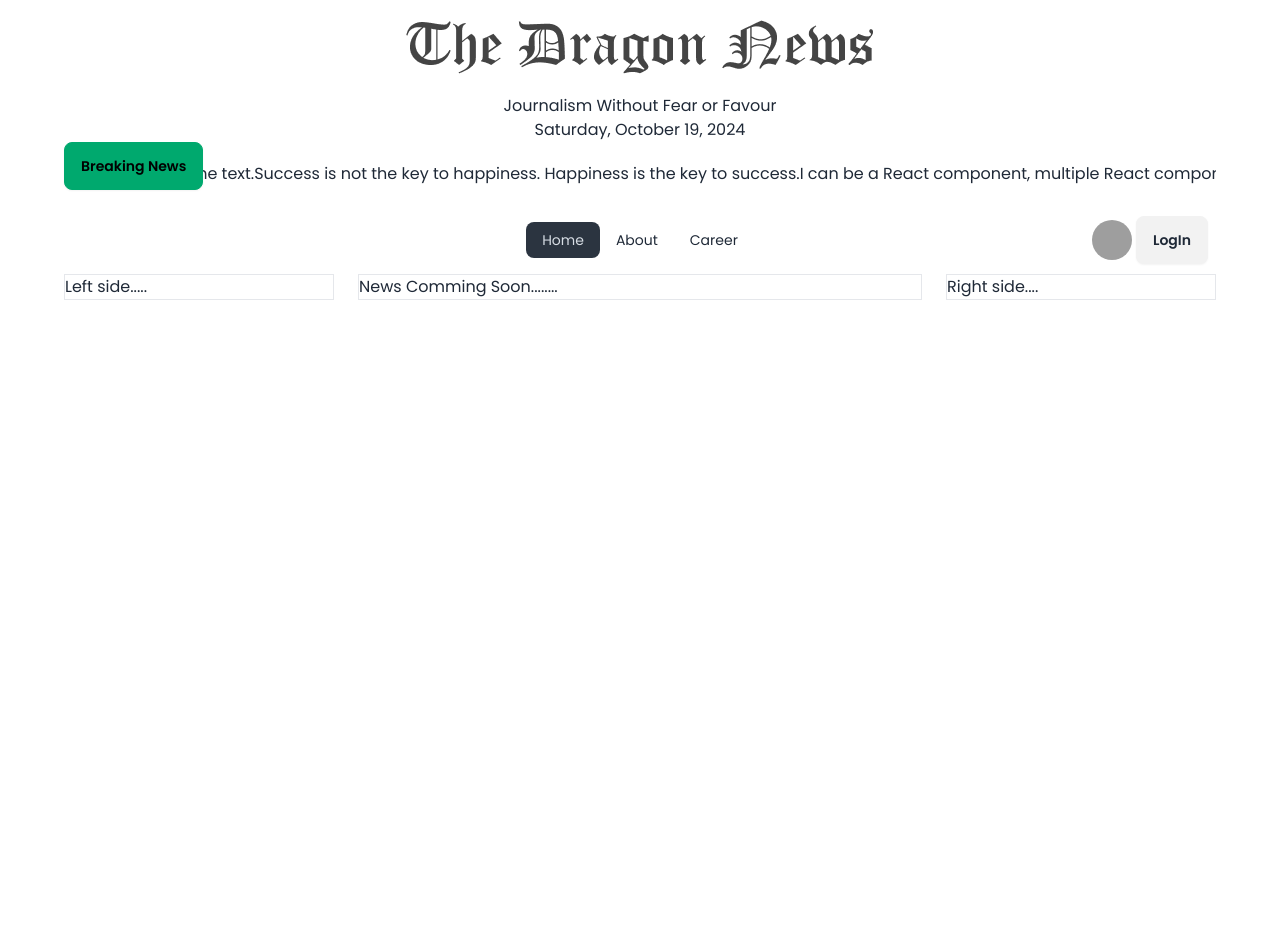
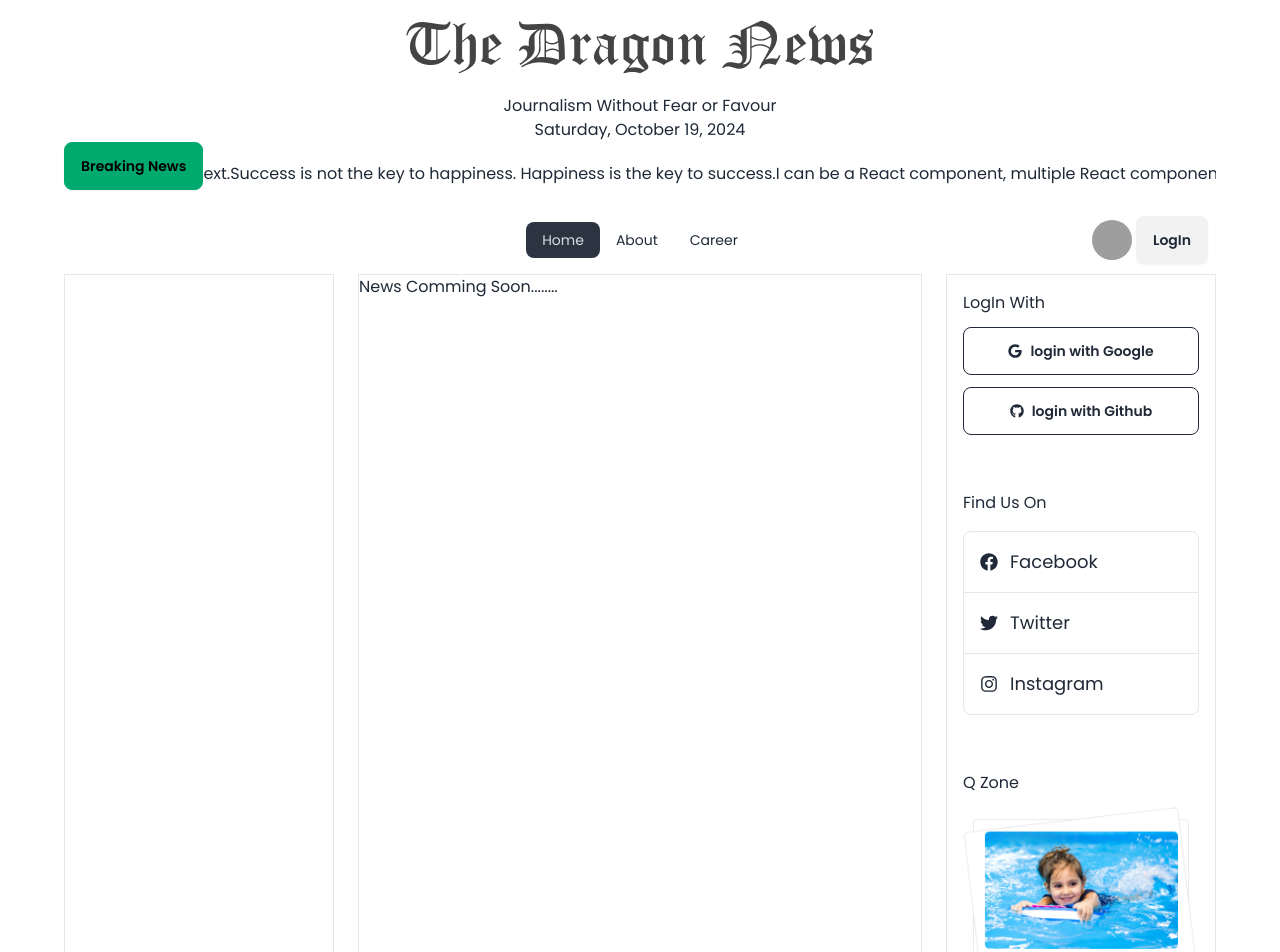
Before and after one commit to Asadulla56/bulid-dragon-news, a React (Vite) app: page / in a window 1280 px wide. Shown: the top 952 px of the page. Before the commit the page ends 800 px from the top, so only its background shows below. Built offline with nearby package versions, Linux system fonts and the light colour scheme; grey boxes are pictures that could not be loaded.

Commit message:
Left side section bulid

```diff
--- a/package.json
+++ b/package.json
@@ -17,6 +17,7 @@
     "react": "^18.3.1",
     "react-dom": "^18.3.1",
     "react-fast-marquee": "^1.6.5",
+    "react-icons": "^5.3.0",
     "react-router-dom": "^6.27.0",
     "sort-by": "^1.2.0"
   },
--- a/src/pages/Shared/LeftSideNav/LeftSideNav.jsx
+++ b/src/pages/Shared/LeftSideNav/LeftSideNav.jsx
@@ -1,10 +1,9 @@
+const LeftSideNav = () => {
+  return (
+    <div>
 
-const LeftSideNav = () => {
-    return (
-        <div>
-            <h2>Left side.....</h2>
-        </div>
-    );
+    </div>
+  );
 };
 
 export default LeftSideNav;
--- a/src/pages/Shared/RightSideNav/RightSideNav.jsx
+++ b/src/pages/Shared/RightSideNav/RightSideNav.jsx
@@ -1,10 +1,54 @@
+import {
+  FaGoogle,
+  FaGithub,
+  FaFacebook,
+  FaTwitter,
+  FaInstagram,
+} from "react-icons/fa";
+
+import qZone1 from '../../../assets/qZone1.png';
+import qzone2 from '../../../assets/qZone2.png';
+import qzone3 from '../../../assets/qZone3.png';
+
 
 const RightSideNav = () => {
-    return (
-        <div>
-            <h2>Right side....</h2>
-        </div>
-    );
+  return (
+    <div>
+      <div className="p-4 space-y-3 mb-6">
+        <h2 className="3xl">LogIn With</h2>
+        <button className="btn btn-outline w-full">
+          <FaGoogle></FaGoogle> login with Google
+        </button>
+        <button className="btn btn-outline w-full">
+          <FaGithub></FaGithub> login with Github
+        </button>
+      </div>
+      <div className="p-4  mb-6">
+        <h2 className="3xl mb-4">Find Us On </h2>
+        <a className="p-4 flex text-lg items-center border rounded-t-lg" href="">
+            <FaFacebook className="mr-3"></FaFacebook>
+            <span>Facebook</span>
+        </a>
+        <a className="p-4 flex text-lg items-center border-x" href="">
+            <FaTwitter className="mr-3"></FaTwitter>
+            <span>Twitter</span>
+        </a>
+        <a className="p-4 flex text-lg items-center border rounded-b-lg" href="">
+            <FaInstagram className="mr-3"></FaInstagram>
+            <span>Instagram</span>
+        </a>
+      </div>
+
+      {/* Q Zone */}
+      <div className="p-4 space-y-3 mb-6">
+        <h2 className="3xl">Q Zone</h2>
+       <img src={qZone1} alt="" />
+       <img src={qzone2} alt="" />
+       <img src={qzone3} alt="" />
+      </div>
+
+    </div>
+  );
 };
 
 export default RightSideNav;
```
Also changed, not shown: 1 other file (tests, documents, lock files or other folders).
